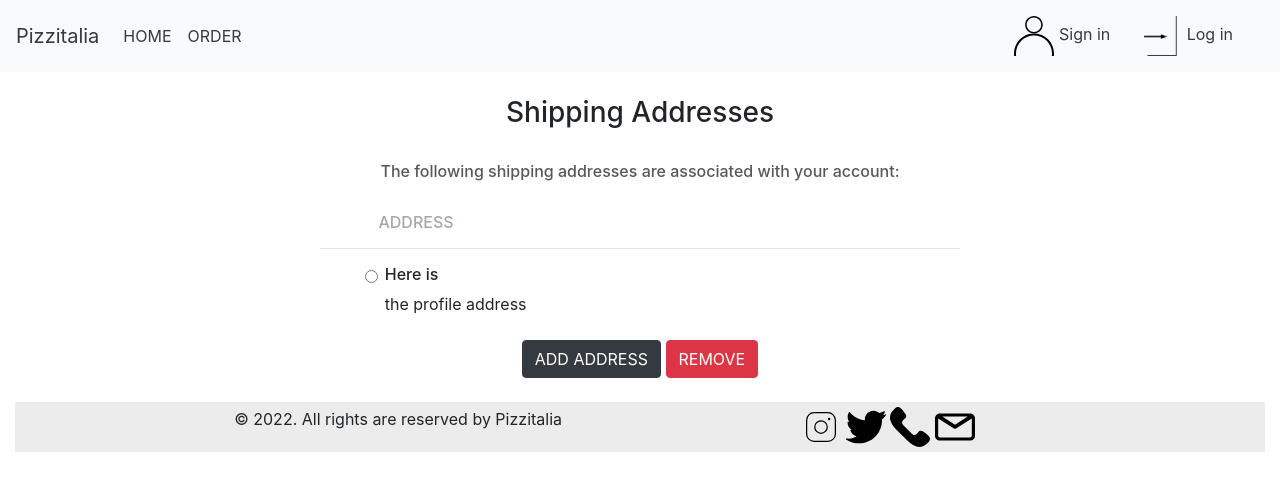
After one commit to vemelyanov07/Pizzashop, a Django app: page /address/change_address/ in a window 1280 px wide. The commit adds this page. Shown: the top 491 px of the page. Run offline with Django 4.2, Linux system fonts and the light colour scheme; parts of the project's set-up code (start-up, migrations or seed data) failed here and were passed over; some libraries are stand-ins or nearby versions.

Commit message:
Add change_address.html

```diff
--- a/address/urls.py
+++ b/address/urls.py
@@ -1,7 +1,7 @@
 from django.urls import path
 from . import views
 
-
 urlpatterns = [
-
+    path('', views.AddressPageView.as_view(), name='address'),
+    path('change_address/', views.ChangeAddressPageView.as_view(), name='change_address'),
 ]
--- a/address/views.py
+++ b/address/views.py
@@ -1,3 +1,7 @@
-from django.shortcuts import render
+from django.views.generic import TemplateView
 
-# Create your views here.
+class ChangeAddressPageView(TemplateView):
+    template_name = 'address/change_address.html'
+
+class AddressPageView(TemplateView):
+    template_name = 'address/address.html'
--- a/templates/address/address.html
+++ b/templates/address/address.html
@@ -1,3 +1,5 @@
+{% extends 'base.html' %}
+{% block content %}
 <form action="/add-new-address/" class="container" method="post">
     <div class="d-flex pt-2">
         <div class="w-100">
@@ -60,3 +62,5 @@
         </button>
     </div>
 </form>
+<br>
+{% endblock %}
--- /dev/null
+++ b/templates/address/change_address.html
@@ -0,0 +1,35 @@
+{% extends 'base.html' %}
+{% block content %}
+<div>
+  <center>
+  <br>
+  <h3>Shipping Addresses</h3>
+  <br>
+  <h6 style="color:#5a5757">The following shipping addresses are associated with your account:</h6>
+  <br>
+  <div style="margin-right:35%;">
+    <h6 style="color:#aca5a5">ADDRESS</h6>
+  </div>
+  <hr style="width:50%">
+  </center>
+  <div class="form-check" style="margin-left:28.5%;">
+    <input class="form-check-input" type="radio" name="flexRadioDefault" id="flexRadioDefault1">
+    <label class="form-check-label" for="flexRadioDefault1">
+      <h6>Нere is</h6>
+      the profile address
+      {% comment %} add the address from the registered profile {% endcomment %}
+    </label>
+  </div>
+  <br>
+  <center>
+  <div class="btn-group">
+    <form method="get">
+      <a href="/address" class="btn btn-dark" role="button">ADD ADDRESS</a>
+    </form>
+  </div>
+  <button type="button" class="btn btn-danger">REMOVE</button>
+  {% comment %} removes the address from the profile on click {% endcomment %}
+  </center>
+  <br>
+</div>
+{% endblock %}
```
